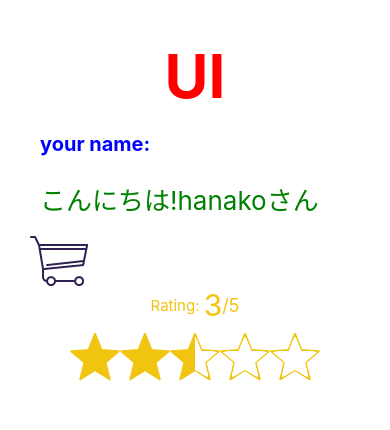
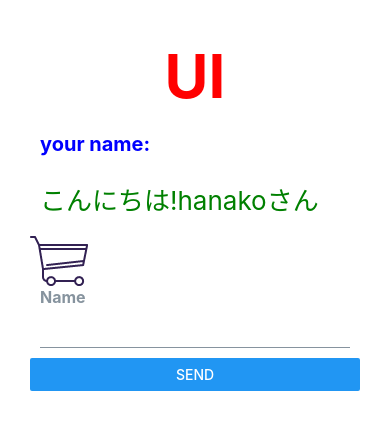
Before and after one commit to ryuzo111/react-native-study, a React Native app: screen / in a window 390 px wide. Shown: the top 430 px of the page. Built offline with nearby package versions, Linux system fonts and the light colour scheme.

Commit message:
form の実装

```diff
--- a/App.js
+++ b/App.js
@@ -1,8 +1,7 @@
 import React,{Component} from 'react';
 import { SectionList, FlatList, StatusBar, Switch, Image,TextInput, Button, Alert, StyleSheet, Text, View} from 'react-native';
-import { Header } from 'react-native-elements';
-import { CheckBox } from 'react-native-elements/dist/checkbox/CheckBox';
-import { Rating } from 'react-native-elements';
+// import { FormLabel, FormInput, FormValidationMessage } from 'react-native-elements';
+import { Input } from 'react-native-elements';
 
 export default class App extends Component {
 
@@ -10,6 +9,8 @@ export default class App extends Component {
     super(props);
     this.state = {
       message :'your name:',
+      name:'',
+      mail:'',
     };
 
   }
@@ -23,18 +24,21 @@ export default class App extends Component {
         </Text>
         <Welcome name="hanako"></Welcome>
         <Image source={require('./image/kart.png')}/>
-        <Rating
-        showRating
-        type='star' ratingCount={5} imageSize={50} onFinishRating={this.doAction}>
-
-        </Rating>
+        <Input label="Name" onChangeText={this.onChangeInput}/>
+        <Button title='send' onPress={this.doAction}></Button>
       </View>
     );
   }
 
-  doAction = (rating) => {
+  onChangeInput = (name) => {
     this.setState({
-        message: 'rate: [' + rating + ']'
+      name
+    });
+  }
+
+  doAction = () => {
+    this.setState({
+        message: 'name: [' + this.state.name + ']'
       });
   }
 }
```
